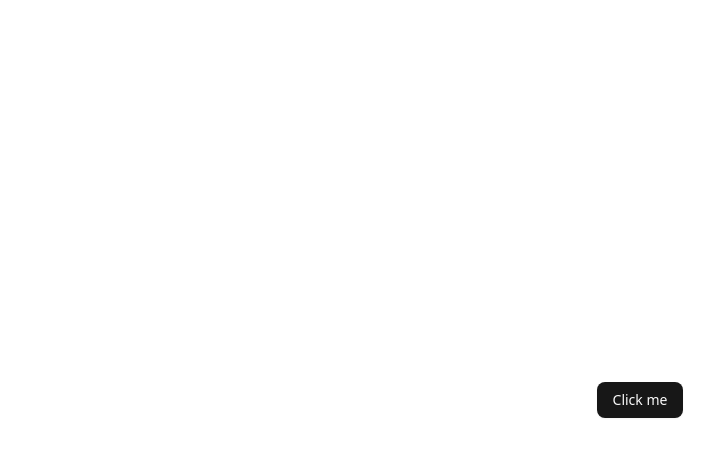
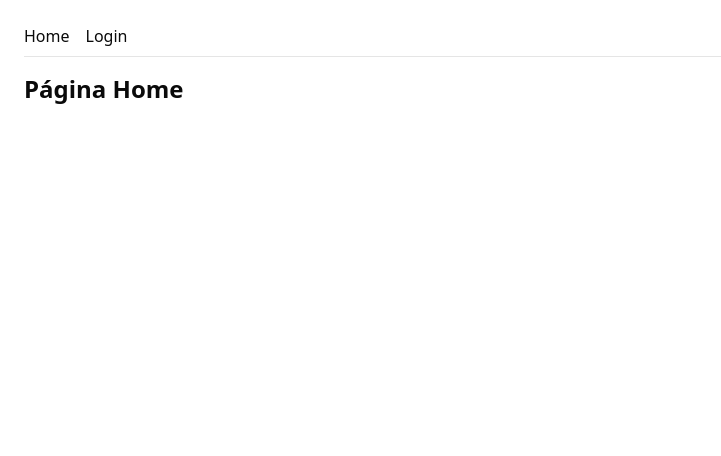
Before and after one commit to diegogpicoli/teddy-open-finance, a React (Vite) app: page / in a window 1280 px wide. Shown: the top 456 px of the page, without its empty margins (0-721 px from the left). Built offline with nearby package versions, Linux system fonts and the light colour scheme.

Commit message:
feat: configura tanstack query e react router

```diff
--- a/package.json
+++ b/package.json
@@ -12,16 +12,19 @@
   "dependencies": {
     "@radix-ui/react-slot": "^1.2.3",
     "@tailwindcss/vite": "^4.1.11",
+    "@tanstack/react-query": "^5.84.2",
     "class-variance-authority": "^0.7.1",
     "clsx": "^2.1.1",
     "lucide-react": "^0.539.0",
     "react": "^19.1.0",
     "react-dom": "^19.1.0",
+    "react-router-dom": "^7.8.0",
     "tailwind-merge": "^3.3.1",
     "tailwindcss": "^4.1.11"
   },
   "devDependencies": {
     "@eslint/js": "^9.25.0",
+    "@tanstack/eslint-plugin-query": "^5.83.1",
     "@types/node": "^24.2.1",
     "@types/react": "^19.1.2",
     "@types/react-dom": "^19.1.2",
--- a/src/App.tsx
+++ b/src/App.tsx
@@ -1,10 +1,12 @@
-import { Button } from "@/components/ui/button";
+import { Providers } from "./app/providers";
+import { RouterProvider } from "react-router-dom";
+import { router } from "./app/routes";
 
 function App() {
   return (
-    <div className="flex min-h-svh flex-col items-center justify-center">
-      <Button>Click me</Button>
-    </div>
+    <Providers>
+      <RouterProvider router={router} />
+    </Providers>
   );
 }
 
--- /dev/null
+++ b/src/app/layouts/root-layout.tsx
@@ -0,0 +1,14 @@
+// src/app/layouts/RootLayout.tsx
+import { Outlet, Link } from "react-router-dom";
+
+export default function RootLayout() {
+  return (
+    <div className="min-h-dvh p-6">
+      <nav className="mb-4 flex gap-4 border-b pb-2">
+        <Link to="/">Home</Link>
+        <Link to="/login">Login</Link>
+      </nav>
+      <Outlet />
+    </div>
+  );
+}
--- /dev/null
+++ b/src/app/providers.tsx
@@ -0,0 +1,9 @@
+import { queryClient } from "@/lib/react-query/client";
+import { QueryClientProvider } from "@tanstack/react-query";
+import type { PropsWithChildren } from "react";
+
+export function Providers({ children }: PropsWithChildren) {
+  return (
+    <QueryClientProvider client={queryClient}>{children}</QueryClientProvider>
+  );
+}
--- /dev/null
+++ b/src/app/routes.tsx
@@ -0,0 +1,15 @@
+// src/app/router.tsx
+import { createBrowserRouter } from "react-router-dom";
+import RootLayout from "./layouts/root-layout";
+import HomePage from "@/features/home/pages/home";
+import LoginPage from "@/features/login/pages/login";
+
+export const router = createBrowserRouter([
+  {
+    element: <RootLayout />,
+    children: [
+      { path: "/", element: <HomePage /> },
+      { path: "/login", element: <LoginPage /> },
+    ],
+  },
+]);
--- /dev/null
+++ b/src/features/home/pages/home.tsx
@@ -0,0 +1,3 @@
+export default function HomePage() {
+  return <h1 className="text-2xl font-bold">Página Home</h1>;
+}
--- /dev/null
+++ b/src/features/login/pages/login.tsx
@@ -0,0 +1,3 @@
+export default function LoginPage() {
+  return <h1 className="text-2xl font-bold">Página de Login</h1>;
+}
--- /dev/null
+++ b/src/lib/react-query/client.ts
@@ -0,0 +1,3 @@
+import { QueryClient } from "@tanstack/react-query";
+
+export const queryClient = new QueryClient();
```
Also changed, not shown: 1 other file (tests, documents, lock files or other folders).
